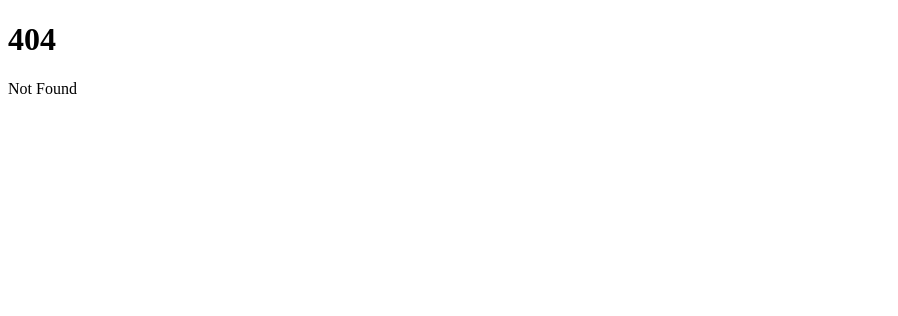
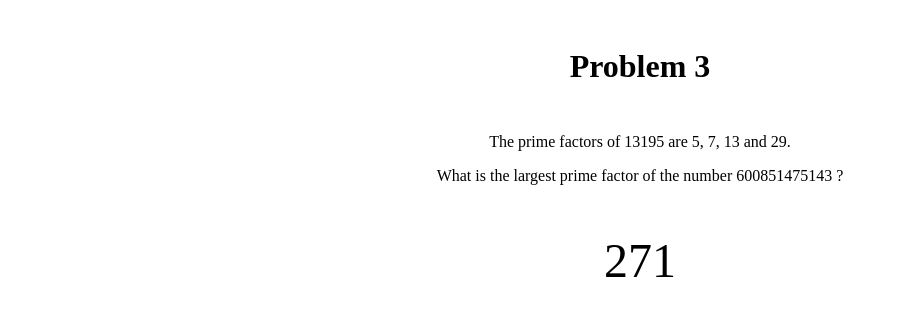
Before and after one commit to jmilesporter/project-euler, a SvelteKit app: page /problem-3 in a window 1280 px wide. Before the commit this address had no page. Shown: the top 316 px of the page, without its empty margins (0-898 px from the left). Built offline with nearby package versions, Linux system fonts and the light colour scheme.

Commit message:
Problem 3

```diff
--- /dev/null
+++ b/src/routes/(problems)/problem-3/+page.svelte
@@ -0,0 +1,48 @@
+<script>
+	function largestPrimeFactor(number) {
+		let array = [];
+		let primes = [];
+		let multiple = 2;
+		for (let i = 0; i < number; i++) {
+			if (array.some((n) => n === multiple)) {
+				multiple++;
+			} else {
+				for (let j = multiple; j < number; j += multiple) {
+					if (j === multiple) {
+						primes.push(j);
+					} else {
+						array.push(j);
+					}
+				}
+				multiple++;
+			}
+		}
+		let primeFactors = [];
+		primes.filter((n) => number % n === 0).forEach((n) => primeFactors.push(n));
+		return Math.max(...primeFactors);
+	}
+
+	let answer = largestPrimeFactor(99999);
+	console.log(answer);
+</script>
+
+<h1>Problem 3</h1>
+<p>The prime factors of 13195 are 5, 7, 13 and 29.</p>
+<p>What is the largest prime factor of the number 600851475143 ?</p>
+
+<p class="answer">{answer}</p>
+
+<style>
+	h1 {
+		text-align: center;
+		margin: 1.5em;
+	}
+	p {
+		text-align: center;
+	}
+	.answer {
+		text-align: center;
+		font-size: xxx-large;
+		align-items: center;
+	}
+</style>
```
